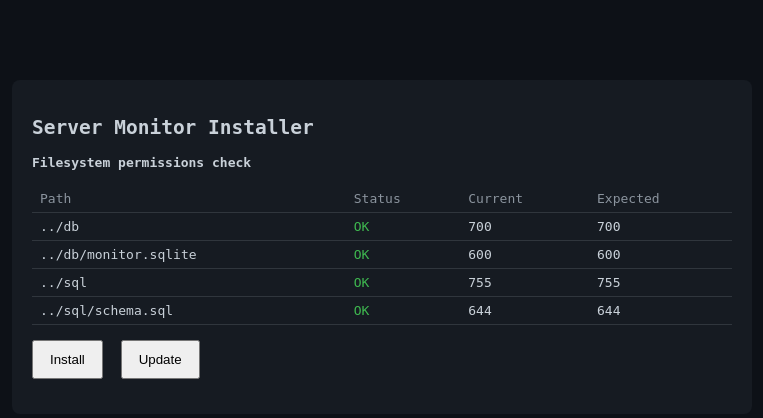
After one commit to DemOnJR/ServersMonitoring, a PHP site: page /installer/install.php in a window 1280 px wide. The commit adds this page. Shown: the top 418 px of the page, without its empty margins (258-1021 px from the left). Run offline with PHP 8.4, Linux system fonts and the light colour scheme.

Commit message:
auto-url fetch/set + 1 layer sec db dir

```diff
--- a/php/config.php
+++ b/php/config.php
@@ -10,14 +10,42 @@ error_reporting(E_ALL);
 ini_set('log_errors', 1);
 ini_set('error_log', __DIR__ . '/php-error.log');
 
+
+// ================================
+// SQLITE CONFIG
+// ================================
 $dbPath = __DIR__ . '/db/monitor.sqlite';
+$dbDir = dirname($dbPath);
 
-if (!file_exists(dirname($dbPath))) {
-    mkdir(dirname($dbPath), 0755, true);
+// Create DB directory securely
+if (!is_dir($dbDir)) {
+    mkdir($dbDir, 0700, true);
+    chmod($dbDir, 0700);
 }
 
-$db = new PDO("sqlite:$dbPath");
+// Create DB file securely (if missing)
+if (!file_exists($dbPath)) {
+    touch($dbPath);
+    chmod($dbPath, 0600);
+}
+
+define('DB_PATH', $dbPath);
+define('SQL_SCHEMA', __DIR__ . '/sql/schema.sql');
+define('SQL_UPDATES', __DIR__ . '/sql/updates');
+define('DB_LOCK_FILE', __DIR__ . '/db/.migration.lock');
+
+// ================================
+// SQLITE CONNECTION
+// ================================
+$db = new PDO("sqlite:" . DB_PATH);
 $db->setAttribute(PDO::ATTR_ERRMODE, PDO::ERRMODE_EXCEPTION);
 
-// Server-ul este considerat OFFLINE dupa 120 secunde
+// SQLite performance & safety
+$db->exec("PRAGMA journal_mode = WAL;");
+$db->exec("PRAGMA foreign_keys = ON;");
+$db->exec("PRAGMA synchronous = NORMAL;");
+
+// ================================
+// APP CONFIG
+// ================================
 define('OFFLINE_THRESHOLD', 120);
--- /dev/null
+++ b/php/installer/install.php
@@ -0,0 +1,182 @@
+<?php
+require_once __DIR__ . '/../config.php';
+
+/**
+ * Check if DB schema is installed
+ */
+function isInstalled(PDO $db): bool
+{
+    $stmt = $db->prepare("
+        SELECT 1
+        FROM sqlite_master
+        WHERE type = 'table' AND name = 'servers'
+    ");
+    $stmt->execute();
+    return (bool) $stmt->fetchColumn();
+}
+
+/**
+ * Get permissions in octal (e.g. 700, 600)
+ */
+function perms(string $path): ?string
+{
+    if (!file_exists($path)) {
+        return null;
+    }
+    return substr(sprintf('%o', fileperms($path)), -3);
+}
+
+/**
+ * Check permissions against expected value
+ */
+function checkPerm(string $path, string $expected): array
+{
+    $current = perms($path);
+
+    if ($current === null) {
+        return [
+            'path' => $path,
+            'status' => 'MISSING',
+            'current' => '---',
+            'expected' => $expected,
+        ];
+    }
+
+    return [
+        'path' => $path,
+        'status' => ($current === $expected) ? 'OK' : 'WRONG',
+        'current' => $current,
+        'expected' => $expected,
+    ];
+}
+
+$checks = [
+    checkPerm('../db', '700'),
+    checkPerm('../db/monitor.sqlite', '600'),
+    checkPerm('../sql', '755'),
+    checkPerm('../sql/schema.sql', '644'),
+];
+
+// If already installed → redirect to app
+if (isInstalled($db)) {
+    header('Location: /index.php');
+    exit;
+}
+?>
+<!DOCTYPE html>
+<html>
+
+<head>
+    <title>Server Monitor Installer</title>
+    <style>
+        body {
+            background: #0d1117;
+            color: #c9d1d9;
+            font-family: monospace;
+        }
+
+        .box {
+            max-width: 700px;
+            margin: 80px auto;
+            padding: 20px;
+            background: #161b22;
+            border-radius: 8px;
+        }
+
+        button {
+            padding: 10px 16px;
+            margin-right: 10px;
+            cursor: pointer;
+        }
+
+        #log {
+            margin-top: 15px;
+            white-space: pre-line;
+            font-size: 13px;
+        }
+
+        table {
+            width: 100%;
+            border-collapse: collapse;
+            margin-top: 15px;
+            font-size: 13px;
+        }
+
+        th,
+        td {
+            padding: 6px 8px;
+            border-bottom: 1px solid #30363d;
+            text-align: left;
+        }
+
+        th {
+            color: #8b949e;
+            font-weight: normal;
+        }
+
+        .ok {
+            color: #3fb950;
+        }
+
+        .wrong {
+            color: #f85149;
+        }
+
+        .missing {
+            color: #d29922;
+        }
+    </style>
+</head>
+
+<body>
+
+    <div class="box">
+        <h2>Server Monitor Installer</h2>
+
+        <strong>Filesystem permissions check</strong>
+
+        <table>
+            <tr>
+                <th>Path</th>
+                <th>Status</th>
+                <th>Current</th>
+                <th>Expected</th>
+            </tr>
+            <?php foreach ($checks as $c): ?>
+                <tr>
+                    <td><?= htmlspecialchars($c['path']) ?></td>
+                    <td class="<?= strtolower($c['status']) ?>">
+                        <?= $c['status'] ?>
+                    </td>
+                    <td><?= $c['current'] ?></td>
+                    <td><?= $c['expected'] ?></td>
+                </tr>
+            <?php endforeach; ?>
+        </table>
+
+        <br>
+
+        <button onclick="run('install')">Install</button>
+        <button onclick="run('update')">Update</button>
+
+        <div id="log"></div>
+    </div>
+
+    <script>
+        function run(action) {
+            document.getElementById('log').textContent = 'Starting...\n';
+
+            fetch('migrate.php', {
+                method: 'POST',
+                headers: { 'Content-Type': 'application/x-www-form-urlencoded' },
+                body: 'action=' + action
+            })
+                .then(r => r.text())
+                .then(t => document.getElementById('log').textContent += t)
+                .catch(() => document.getElementById('log').textContent += 'ERROR\n');
+        }
+    </script>
+
+</body>
+
+</html>
```
Also changed, not shown: php/index.php (+39 -5 lines), php/installer/migrate.php (added, +154 -0 lines), php/server.php (line endings or trailing spaces), 1 other file.
